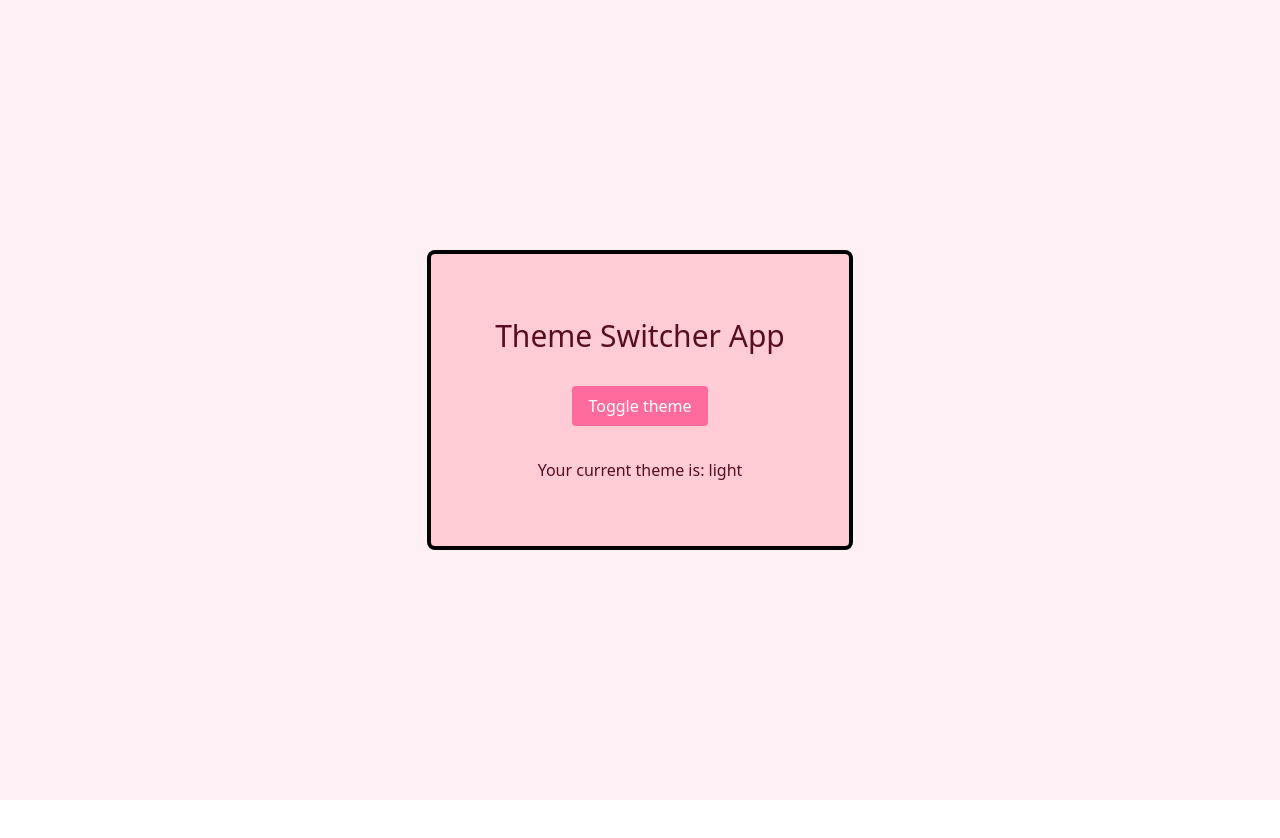
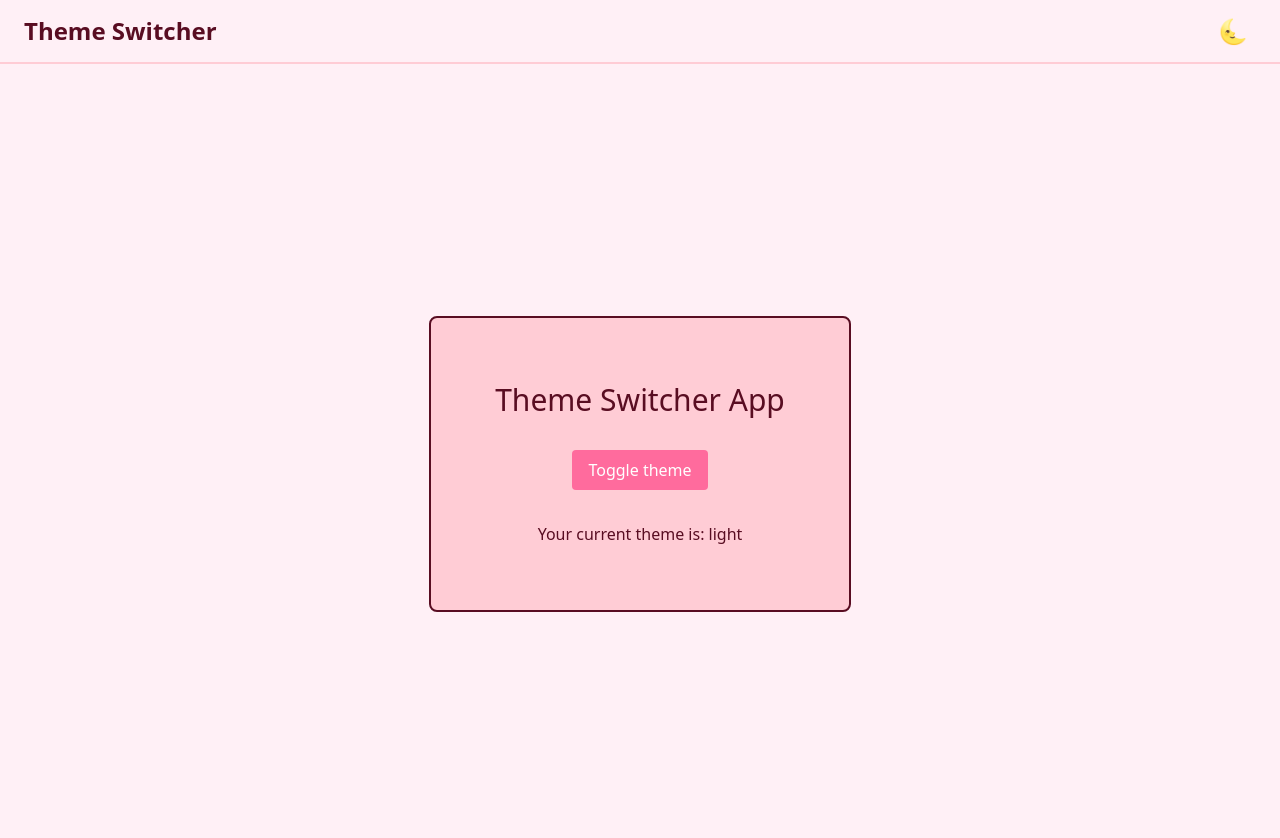
Before and after one commit to AbdulWasih05/Theme-Switching, a React (Vite) app: page / in a window 1280 px wide. Shown: the top 838 px of the page. Before the commit the page ends 800 px from the top, so only its background shows below. Built offline with nearby package versions, Linux system fonts and the light colour scheme.

Commit message:
Add Navbar component and update App structure for theme switching

```diff
--- a/src/App.jsx
+++ b/src/App.jsx
@@ -1,9 +1,11 @@
 import ThemeSwitcher from "./ThemeSwitcher";
 import { ThemeProvider } from "./ThemeContext";
+import Navbar from "./Navbar";
 function App() {
   return (
     <>
       <ThemeProvider>
+        <Navbar />
         <ThemeSwitcher />
       </ThemeProvider>
     </>
--- /dev/null
+++ b/src/Navbar.jsx
@@ -0,0 +1,19 @@
+import { ThemeContext } from "./ThemeContext";
+import { useContext } from "react";
+
+const Navbar = () => {
+  const { theme, toggleTheme } = useContext(ThemeContext);
+
+  return (
+    <div className="w-full bg-background text-secondary">
+      <div className="flex items-center justify-between h-16 px-6  border-b-2 border-primary shadow-sm container mx-auto ">
+        <h1 className="text-2xl font-semibold ">Theme Switcher</h1>
+        <button className="text-2xl p-2 rounded-full hover:bg-muted transition-all duration-200" onClick={toggleTheme}>
+          {theme === "light" ? "🌜" : "🌞"}
+        </button>
+      </div>
+    </div>
+  );
+};
+
+export default Navbar;
--- a/src/ThemeSwitcher.jsx
+++ b/src/ThemeSwitcher.jsx
@@ -22,7 +22,7 @@ const { theme, toggleTheme } = useContext(ThemeContext);
     <>
       <div className="container mx-auto max-w-full">
         <div className="flex items-center justify-center h-screen bg-background">
-          <div  className="p-16 border-black border-4 gap-8  border-solid flex flex-col items-center justify-center rounded-lg bg-primary">
+          <div  className="p-16 border-secondary border-2 gap-8  border-solid flex flex-col items-center justify-center rounded-lg bg-primary">
             <div className="text-3xl text-secondary">Theme Switcher App</div>
             <div>
               <button
```
